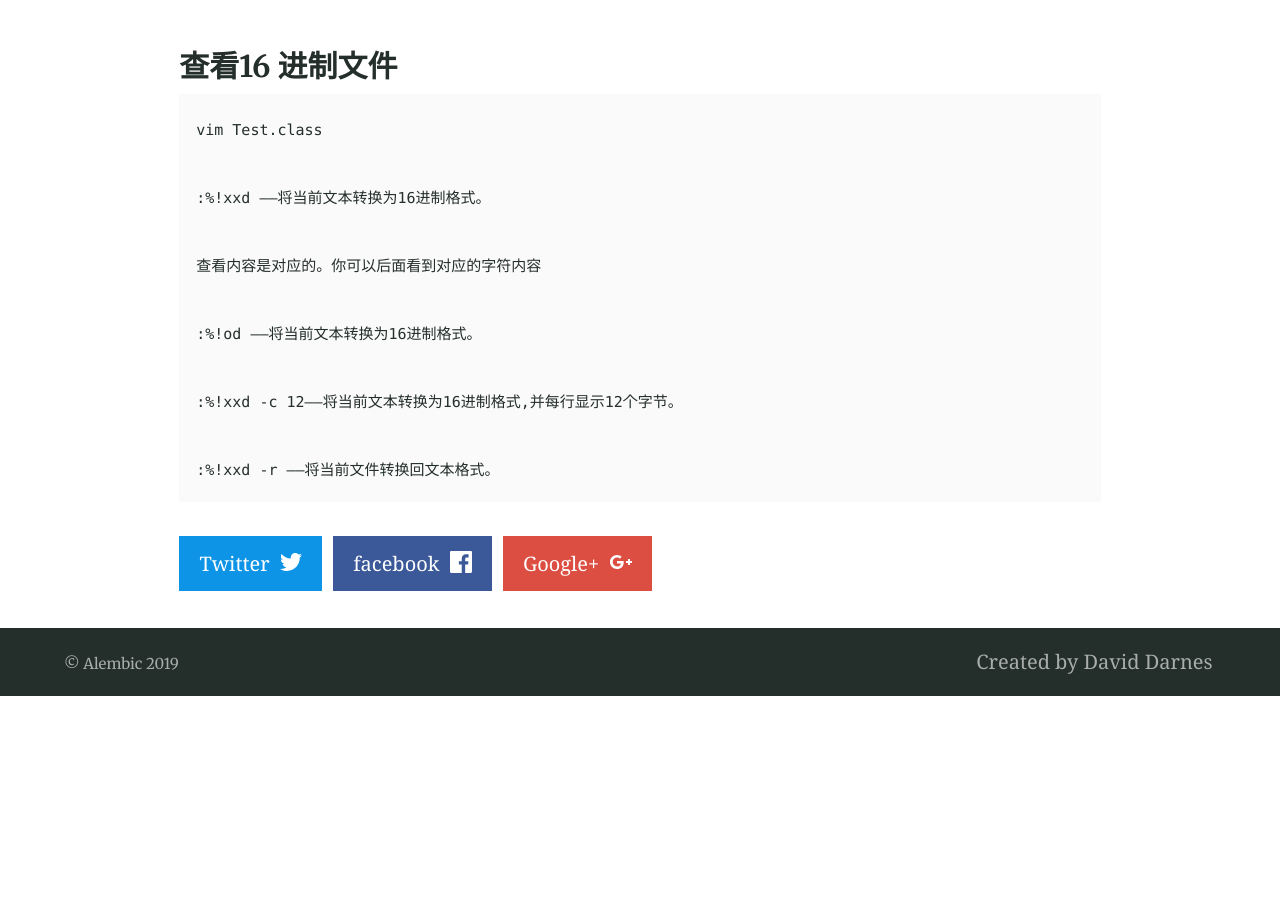
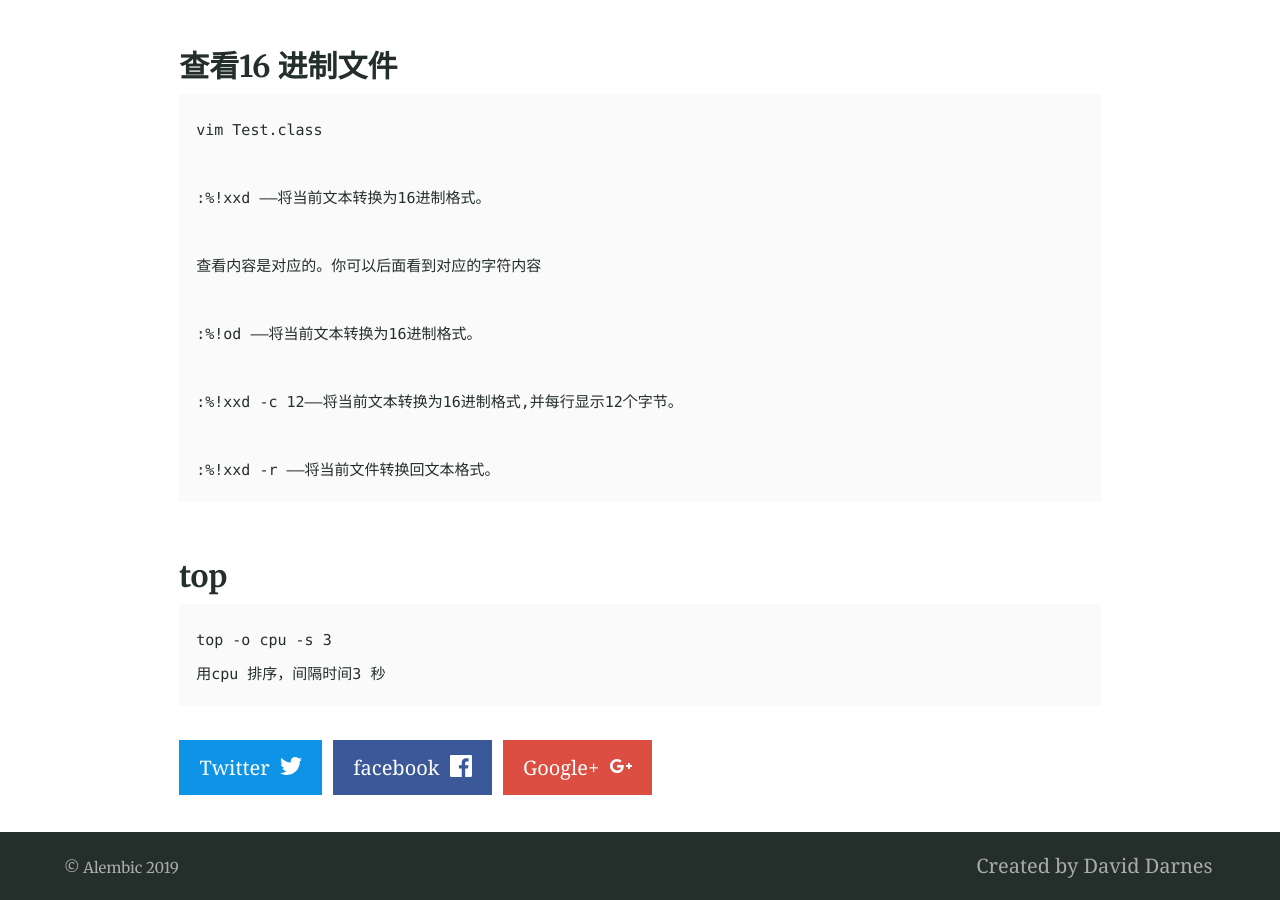
Before and after one commit to wudixm/wudixm.github.io, a Jekyll site: the page built from _posts/2017-10-21-Linux-Command.md, in a window 1280 px wide and 900 px high, scrolled down 37990 px. Built offline with Jekyll 4.4.1, drawn with Linux system fonts in a browser that asks for light colours; our own code applies the rules of GitHub Pages for plain Markdown files; before the commit the page ends 38686 px from its top, so only the background shows below that.

Commit message:
add top -o cpu -s 3

````diff
--- a/_posts/2017-10-21-Linux-Command.md
+++ b/_posts/2017-10-21-Linux-Command.md
@@ -1162,3 +1162,10 @@ vim Test.class
 
 :%!xxd -r ——将当前文件转换回文本格式。
 ```
+
+### top
+
+```
+top -o cpu -s 3
+用cpu 排序，间隔时间3 秒
+```
````
